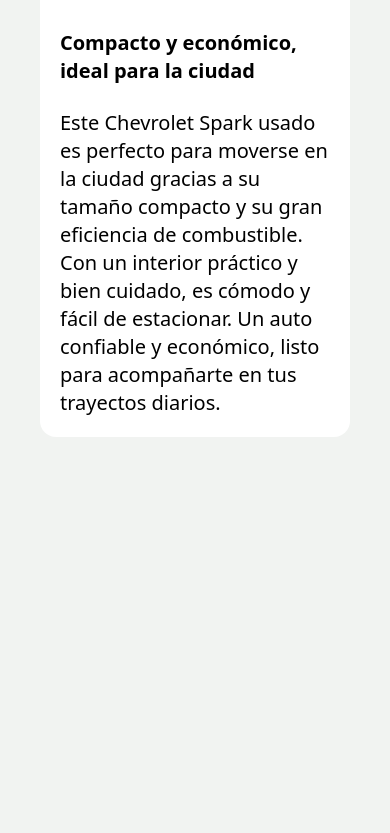
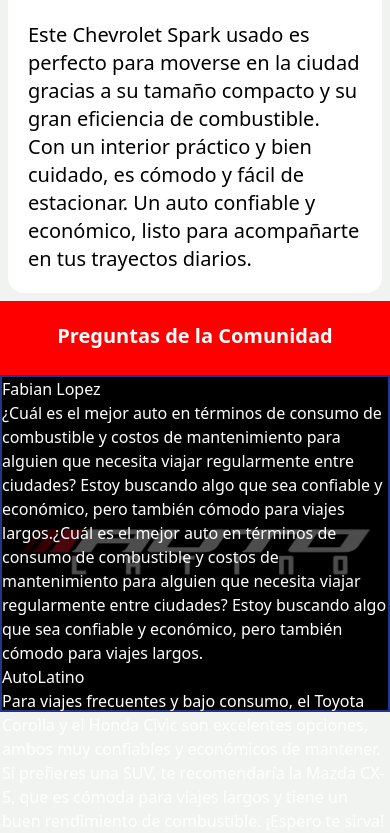
Before and after one commit to jako12287/autolatino, a React (Vite) app: page / in a window 390 px wide. Shown: the part 2137-2970 px from the top of the page. Before the commit the page ends 2614 px from the top, so only its background shows below. Built offline with nearby package versions, Linux system fonts and the light colour scheme.

Commit message:
community questions secction

```diff
--- /dev/null
+++ b/src/data/dataBlog.js
@@ -0,0 +1,28 @@
+import ToyoImage from "../assets/temp/toyota1.png";
+import NissanImage from "../assets/temp/nissan1.png";
+import SparkImage from "../assets/temp/spark1.png";
+
+export const dataFake = [
+    {
+      id: 1,
+      image: ToyoImage,
+      title: "Noticias",
+      header:
+        "Toyota lanza su primer vehículo autónomo de energía infinita, el Toyota Infinity",
+      text: "Toyota revoluciona la industria automotriz con el lanzamiento del Toyota Infinity, el primer automóvil completamente autónomo que utiliza energía renovable continua, eliminando la necesidad de recargas y reduciendo a cero las emisiones. ",
+    },
+    {
+      id: 2,
+      image: NissanImage,
+      title: "Reseña",
+      header: "Excelente opción de sedan confiable",
+      text: "Este Nissan Sentra usado ofrece un rendimiento de combustible excepcional y un manejo suave. Su interior cómodo y bien mantenido lo hace ideal para el uso diario. Es un auto confiable, económico en mantenimiento y en perfectas condiciones para su año. ¡Listo para nuevos caminos!",
+    },
+    {
+      id: 3,
+      image: SparkImage,
+      title: "Reseña",
+      header: "Compacto y económico, ideal para la ciudad",
+      text: "Este Chevrolet Spark usado es perfecto para moverse en la ciudad gracias a su tamaño compacto y su gran eficiencia de combustible. Con un interior práctico y bien cuidado, es cómodo y fácil de estacionar. Un auto confiable y económico, listo para acompañarte en tus trayectos diarios.",
+    },
+  ];
--- /dev/null
+++ b/src/data/dataCommunityQuestions.js
@@ -0,0 +1,12 @@
+export const dataFake = [
+  {
+    id: 1,
+    name: "Fabian Lopez",
+    msg: "¿Cuál es el mejor auto en términos de consumo de combustible y costos de mantenimiento para alguien que necesita viajar regularmente entre ciudades? Estoy buscando algo que sea confiable y económico, pero también cómodo para viajes largos.¿Cuál es el mejor auto en términos de consumo de combustible y costos de mantenimiento para alguien que necesita viajar regularmente entre ciudades? Estoy buscando algo que sea confiable y económico, pero también cómodo para viajes largos.",
+  },
+  {
+    id: 0,
+    name: "AutoLatino",
+    msg: "Para viajes frecuentes y bajo consumo, el Toyota Corolla y el Honda Civic son excelentes opciones, ambos muy confiables y económicos de mantener. Si prefieres una SUV, te recomendaría la Mazda CX-5, que es cómoda para viajes largos y tiene un buen rendimiento de combustible. ¡Espero te sirva!",
+  },
+];
--- a/src/views/home.jsx
+++ b/src/views/home.jsx
@@ -1,57 +1,16 @@
-import Advertising from "../components/advertising";
-import LongCard from "../components/longCard";
-import TopLabel from "../components/topLabel";
-import ToyoImage from "../assets/temp/toyota1.png";
-import NissanImage from "../assets/temp/nissan1.png";
-import SparkImage from "../assets/temp/spark1.png";
-
-const dataFake = [
-  {
-    id: 1,
-    image: ToyoImage,
-    title: "Noticias",
-    header:
-      "Toyota lanza su primer vehículo autónomo de energía infinita, el Toyota Infinity",
-    text: "Toyota revoluciona la industria automotriz con el lanzamiento del Toyota Infinity, el primer automóvil completamente autónomo que utiliza energía renovable continua, eliminando la necesidad de recargas y reduciendo a cero las emisiones. ",
-  },
-  {
-    id: 2,
-    image: NissanImage,
-    title: "Reseña",
-    header: "Excelente opción de sedan confiable",
-    text: "Este Nissan Sentra usado ofrece un rendimiento de combustible excepcional y un manejo suave. Su interior cómodo y bien mantenido lo hace ideal para el uso diario. Es un auto confiable, económico en mantenimiento y en perfectas condiciones para su año. ¡Listo para nuevos caminos!",
-  },
-  {
-    id: 3,
-    image: SparkImage,
-    title: "Reseña",
-    header: "Compacto y económico, ideal para la ciudad",
-    text: "Este Chevrolet Spark usado es perfecto para moverse en la ciudad gracias a su tamaño compacto y su gran eficiencia de combustible. Con un interior práctico y bien cuidado, es cómodo y fácil de estacionar. Un auto confiable y económico, listo para acompañarte en tus trayectos diarios.",
-  },
-];
+import Advertising from "@/components/advertising";
+import TopLabel from "@/components/topLabel";
+import BlogSection from "./sections/blog";
+import CommunityQuestions from "./sections/communityQuestions";
 
 const Home = () => {
   return (
     <div className="h-full">
       <Advertising />
       <TopLabel title="Blog" />
-
-      <div className="grid grid-cols-1 md:grid-cols-2 gap-10 p-10">
-        {dataFake.map(({ id, title, header, text, image }, index) => (
-          <div
-            key={id}
-            className={index === 0 ? "md:col-span-2" : "col-span-1"}
-          >
-            <LongCard
-              header={header}
-              title={title}
-              text={text}
-              image={image}
-              small={index !== 0}
-            />
-          </div>
-        ))}
-      </div>
+      <BlogSection />
+      <TopLabel title="Preguntas de la Comunidad" />
+      <CommunityQuestions/>
     </div>
   );
 };
--- /dev/null
+++ b/src/views/sections/blog.jsx
@@ -0,0 +1,25 @@
+import { dataFake } from "@/data/dataBlog"
+import LongCard from "@/components/longCard"
+
+
+const BlogSection = ()=>{
+    return(
+        <div className="grid grid-cols-1 md:grid-cols-2 gap-10 sm:p-10 p-2">
+        {dataFake.map(({ id, title, header, text, image }, index) => (
+          <div
+            key={id}
+            className={index === 0 ? "md:col-span-2" : "col-span-1"}
+          >
+            <LongCard
+              header={header}
+              title={title}
+              text={text}
+              image={image}
+              small={index !== 0}
+            />
+          </div>
+        ))}
+      </div>
+    )
+}
+export default BlogSection
--- /dev/null
+++ b/src/views/sections/communityQuestions.jsx
@@ -0,0 +1,24 @@
+import Logo from "@/assets/images/icons/logo.png";
+import { dataFake } from "../../data/dataCommunityQuestions";
+const CommunityQuestions = () => {
+  return (
+    <div className="relative">
+      <div className="min-h-[40vh] sm:min-h-[70vh] bg-primary flex justify-center items-center">
+        <img
+          src={Logo}
+          alt="Logo autolatino"
+          className="object-cover object-center opacity-30"
+        />
+      </div>
+      <div className="border-2 border-blue-900 w-full h-full absolute top-0">
+        {dataFake.map(({id, msg, name})=>(
+            <div key={id} className="text-white">
+                <h3>{name}</h3>
+                <p>{msg}</p>
+            </div>
+        ))}
+      </div>
+    </div>
+  );
+};
+export default CommunityQuestions;
--- a/vite.config.js
+++ b/vite.config.js
@@ -1,6 +1,7 @@
 import { defineConfig } from 'vite'
 import react from '@vitejs/plugin-react'
 import tailwindcss from '@tailwindcss/vite'
+import path from "path"
 
 // https://vite.dev/config/
 export default defineConfig({
@@ -8,4 +9,10 @@
     tailwindcss(),
     react(),
   ],
+  resolve:{
+    alias:{
+      // eslint-disable-next-line no-undef
+      '@': path.resolve(__dirname, "src")
+    }
+  }
 })
```
